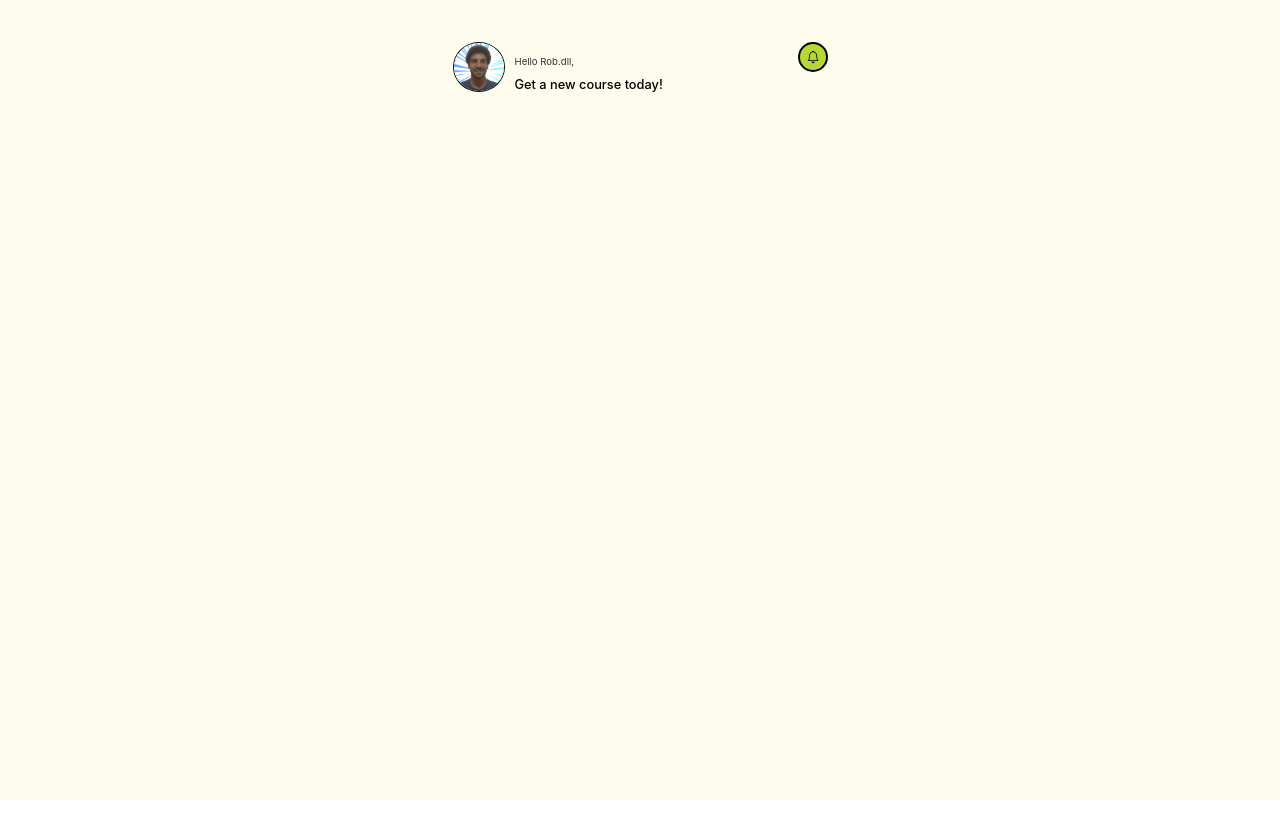
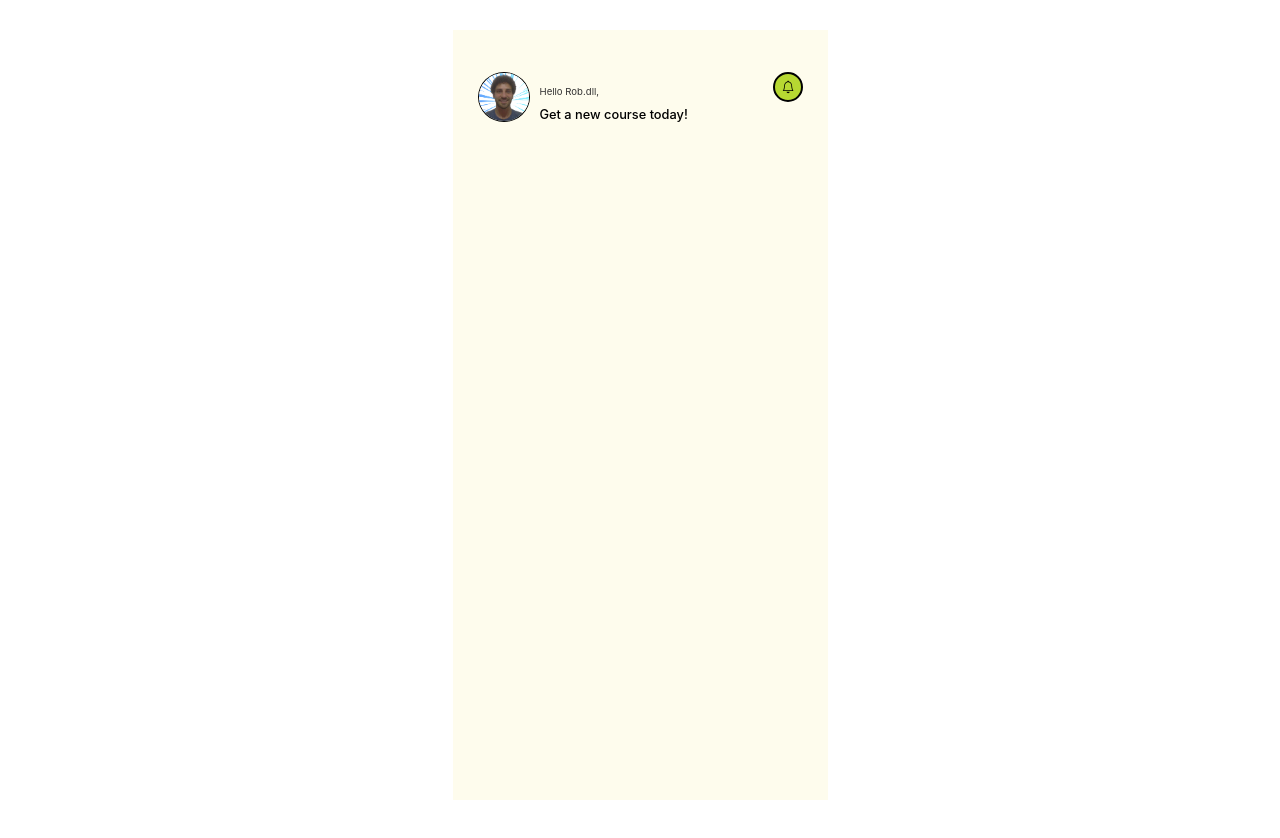
Before and after one commit to robdll/neobrutalist-courseshop, a Next.js app: page / in a window 1280 px wide. Shown: the top 838 px of the page. After the commit the page ends 800 px from the top, so only its background shows below. Built offline with nearby package versions, Linux system fonts and the light colour scheme.

Commit message:
edit main css

```diff
--- a/styles/Home.module.scss
+++ b/styles/Home.module.scss
@@ -1,17 +1,17 @@
 .container {
-  background-color: #fefced;
   height: 100vh;
   display: flex;
   place-content: center;
 }
 
 .main {
-  min-height: 100vh;
   max-width: 375px;
   flex: 1;
   display: flex;
   flex-direction: column;
   justify-content: flex-start;
   align-items: center;
-  margin: 42px 25px;
+  padding: 42px 25px;
+  margin-top: 30px;
+  background-color: #fefced;
 }
```
